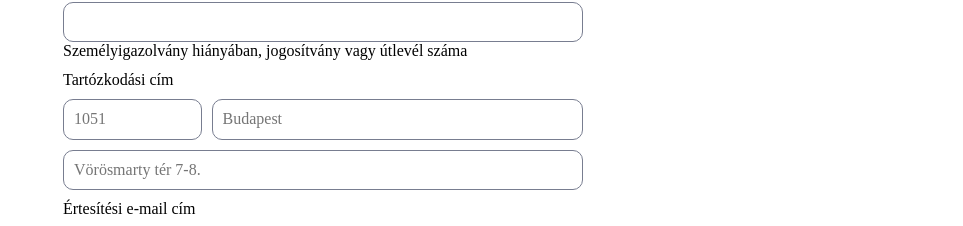
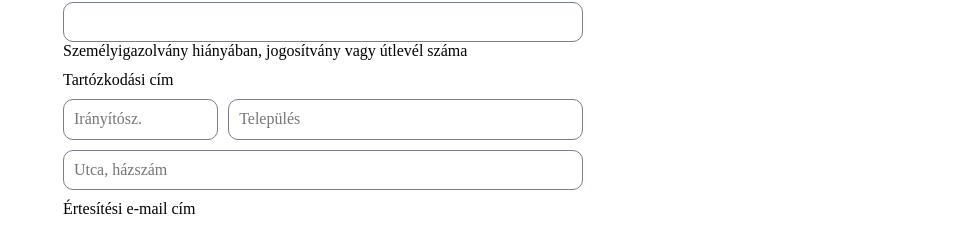
Before and after one commit to rollethu/noe, a React (Create React App) app in the folder code/frontend/: page /szemelyes-adatok in a window 1280 px wide. Shown: the part 413-639 px from the top of the page, without its empty margins (317-1280 px from the left). Built offline with nearby package versions, Linux system fonts and the light colour scheme; a web font is replaced by a local one.

Commit message:
Replace address placeholder texts to generic ones

```diff
--- a/code/frontend/src/screens/SeatDetails/SeatDetailsForm.jsx
+++ b/code/frontend/src/screens/SeatDetails/SeatDetailsForm.jsx
@@ -95,23 +95,23 @@ export default function SeatDetailsForm() {
         <InputGroup>
           <Flex>
             <Input
-              style={{ flex: 1 }}
+              style={{ flex: 2 }}
               register={register}
               name="post_code"
-              placeholder="1051"
+              placeholder="Irányítósz."
             />
             <Input
-              style={{ flex: 3, marginLeft: 10 }}
+              style={{ flex: 5, marginLeft: 10 }}
               register={register}
               name="city"
-              placeholder="Budapest"
+              placeholder="Település"
             />
           </Flex>
         </InputGroup>
         <Input
           register={register}
           name="address_line1"
-          placeholder="Vörösmarty tér 7-8."
+          placeholder="Utca, házszám"
         />
       </InputGroup>
       <Field
```
